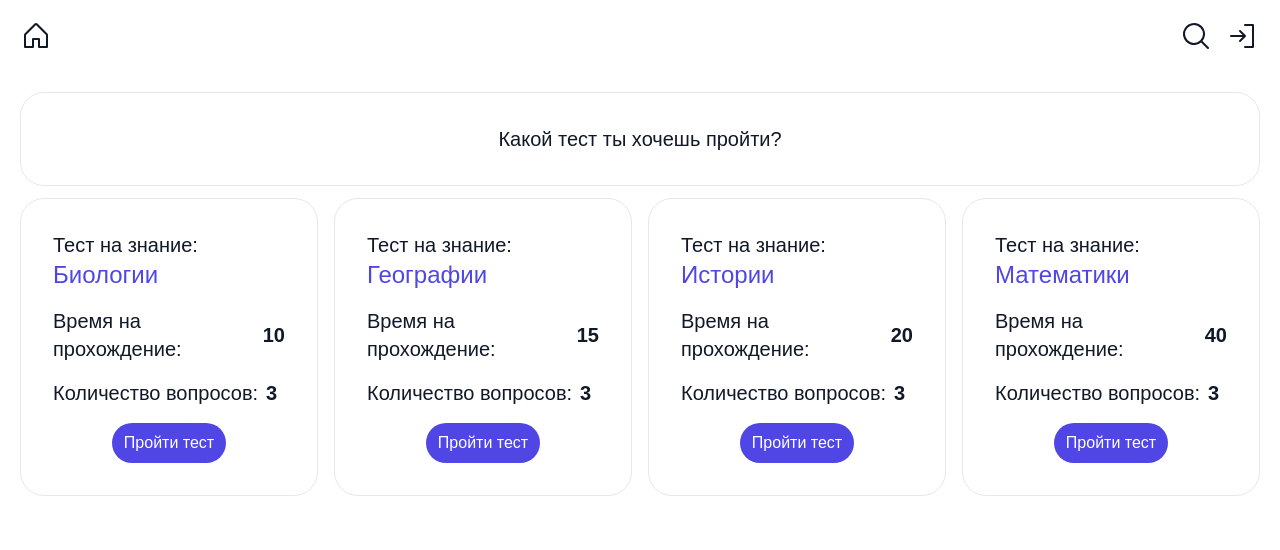
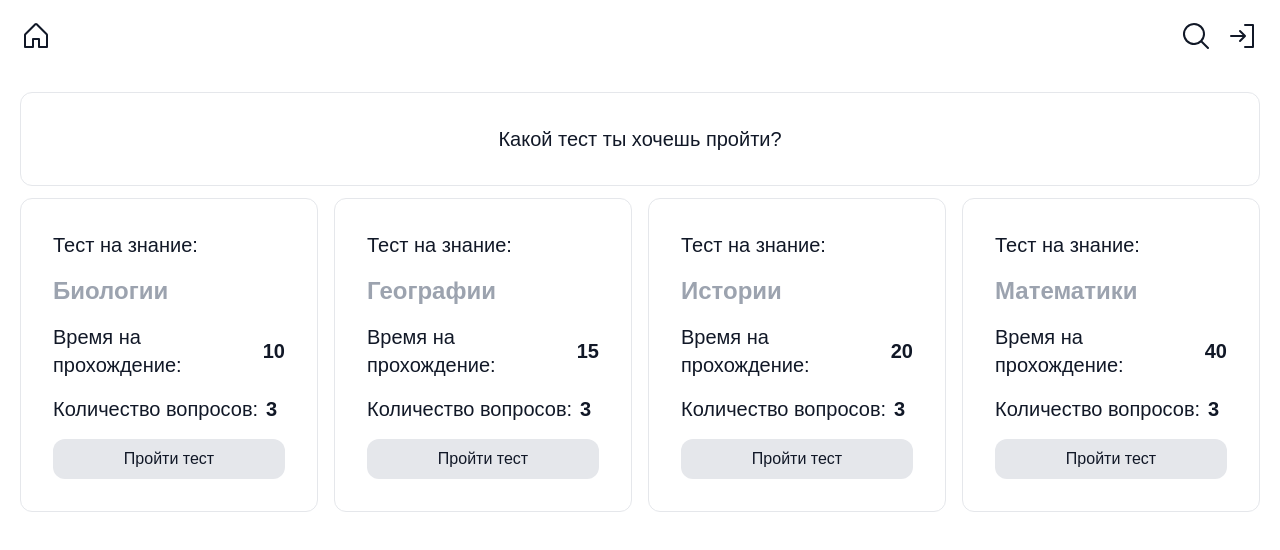
Before and after one commit to atvk/Quiz-App, a Next.js app: page / in a window 1280 px wide. Shown: the top 550 px of the page. Built offline with nearby package versions, Linux system fonts and the light colour scheme.

Commit message:
added folder domains in project and create const TestsMock and type Test

```diff
--- a/src/app/page.tsx
+++ b/src/app/page.tsx
@@ -1,55 +1,19 @@
 'use client'
-import Header from "@/components/Header"
+import { TestsMock } from "../domains/tests/mocks"
+import type { Test } from "@/domains/tests/types";
 import SelectingTest from "@/components/SelectingTest"
 import { useState } from "react"
-export type TestId = string
-export type QuestionId = string
-export interface Test {
-  id: TestId
-  name: string
-  questionIds: QuestionId[]
-  timeLimit: number | null
-}
-export const Tests: Test[] = [
-  {
-    id: "1",
-    name: "Биологии",
-    questionIds: ["QUESTION_ONE", "QUESTION_TWO", "QUESTION_THREE"],
-    timeLimit: 10,
-  },
-  {
-    id: "2",
-    name: "Географии",
-    questionIds: ["QUESTION_FOUR", "QUESTION_FIVE", "QUESTION_SIX"],
-    timeLimit: 15,
-  },
-  {
-    id: "3",
-    name: "Истории",
-    questionIds: ["QUESTION_SEVEN", "QUESTION_EIGHT", "QUESTION_NINE"],
-    timeLimit: 20,
-  },
-  {
-    id: "4",
-    name: "Математики",
-    questionIds: ["QUESTION_TEN", "QUESTION_ELEVEN", "QUESTION_TWELVE"],
-    timeLimit: 40,
-  },
-
-];
 
 export default function Home() {
   const [selectedTest, setSelectedTest] = useState<Test | null>(null);
 
   return (
     <div className="p-5">
-          <SelectingTest
-            Tests={Tests}
-            selected={selectedTest}
-            onClickTest={(test: Test) => { return setSelectedTest(test) }}
-          />
-
-
+      <SelectingTest
+        Tests={TestsMock}
+        selected={selectedTest}
+        onClickTest={(test: Test) => { return setSelectedTest(test) }}
+      />
     </div>
   )
 }
--- a/src/components/SelectingTest.tsx
+++ b/src/components/SelectingTest.tsx
@@ -1,4 +1,4 @@
-import { Test } from "../app/page"
+import type { Test } from "../domains/tests/types"
 import Link from "next/link"
 
 type SelectingTestProps = {
@@ -12,7 +12,7 @@ export default function SelectingTest({ Tests, selected, onClickTest }: Selectin
   return (
     <div className="grid">
       <h1 className='flex justify-center text-gray-900 text-md md:text-xl mb-3 border
-       border-gray-200 rounded-3xl p-8'>
+       border-gray-200 rounded-xl p-8'>
         Какой тест ты хочешь пройти?
       </h1>
       <div className="grid grid-cols-1 xl:grid xl:grid-cols-4 sm:grid sm:grid-cols-2 gap-4">
@@ -20,12 +20,19 @@ export default function SelectingTest({ Tests, selected, onClickTest }: Selectin
           <div
             key={test.id}
             className={`${selected !== test ?
-              "border border-gray-200 cursor-pointer rounded-3xl p-8" :
-              "border border-indigo-600 cursor-pointer rounded-3xl p-8"}`}
+              "border border-gray-200 cursor-pointer rounded-xl p-8" :
+              "border border-indigo-600 cursor-pointer rounded-xl p-8"}`}
             onClick={() => { onClickTest(test) }}
           >
             <p className="text-sm md:text-xl">Тест на знание:</p>
-            <h2 className='text-indigo-600 text-xl md:text-xl xl:text-2xl ont-bold'>{test.name}</h2>
+            <h2
+              className={`${selected !== test ?
+                "text-gray-400 mt-4 text-xl md:text-xl xl:text-2xl font-bold" :
+                "text-indigo-600 mt-4 text-xl md:text-xl xl:text-2xl font-bold"
+                }`}
+            >
+              {test.name}
+            </h2>
 
             <div className="flex justify-beetween items-center gap-2 mt-4">
               <p className="text-sm md:text-xl">Время на прохождение:</p>
@@ -35,34 +42,20 @@ export default function SelectingTest({ Tests, selected, onClickTest }: Selectin
               <p className="text-sm md:text-xl">Количество вопросов:</p>
               <p className="text-sm md:text-xl font-bold">{test.questionIds.length}</p>
             </div>
-            <div className="flex items-center mt-4">
-              <Link
-                href={test.id}
-                className=' bg-indigo-600 m-auto rounded-3xl px-3 py-2 text-white hover:bg-indigo-400'>
-                Пройти тест
-              </Link>
+            <div className="flex mt-4">
+              <button
+                className={`${selected !== test ?
+                  "bg-gray-200 rounded-xl px-3 py-2 text-gray-900 flex w-full justify-center items-center" :
+                  "bg-indigo-600 rounded-xl px-3 py-2 text-white hover:bg-indigo-400 flex w-full justify-center items-center"
+                  }`}
+              >
+                <Link
+                  href={test.id}>Пройти тест</Link>
+              </button>
             </div>
-
-
-
-
-
-
-
-
           </div>
         ))}
       </div>
-
-
-    </div>
-
-
-
+    </div >
   )
-
-
-
-
-
 };
--- /dev/null
+++ b/src/domains/tests/mocks.ts
@@ -0,0 +1,28 @@
+import type { Test } from "./types";
+
+export const TestsMock: Test[] = [
+  {
+    id: "1",
+    name: "Биологии",
+    questionIds: ["QUESTION_ONE", "QUESTION_TWO", "QUESTION_THREE"],
+    timeLimit: 10,
+  },
+  {
+    id: "2",
+    name: "Географии",
+    questionIds: ["QUESTION_FOUR", "QUESTION_FIVE", "QUESTION_SIX"],
+    timeLimit: 15,
+  },
+  {
+    id: "3",
+    name: "Истории",
+    questionIds: ["QUESTION_SEVEN", "QUESTION_EIGHT", "QUESTION_NINE"],
+    timeLimit: 20,
+  },
+  {
+    id: "4",
+    name: "Математики",
+    questionIds: ["QUESTION_TEN", "QUESTION_ELEVEN", "QUESTION_TWELVE"],
+    timeLimit: 40,
+  },
+];
--- /dev/null
+++ b/src/domains/tests/types.ts
@@ -0,0 +1,9 @@
+type TestId = string;
+type QuestionId = string;
+
+export type Test = {
+  id: TestId;
+  name: string;
+  questionIds: QuestionId[];
+  timeLimit: number | null;
+};
```
